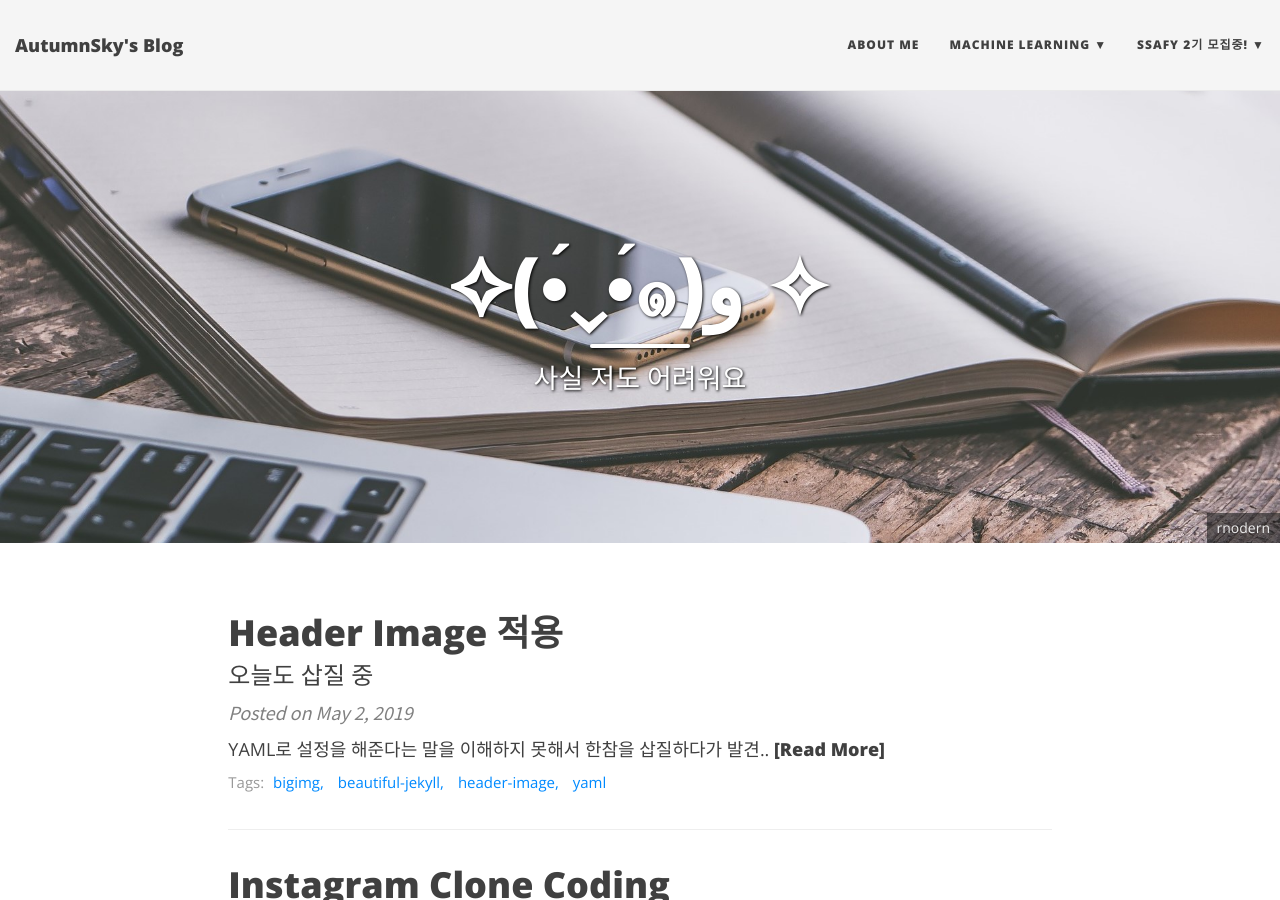
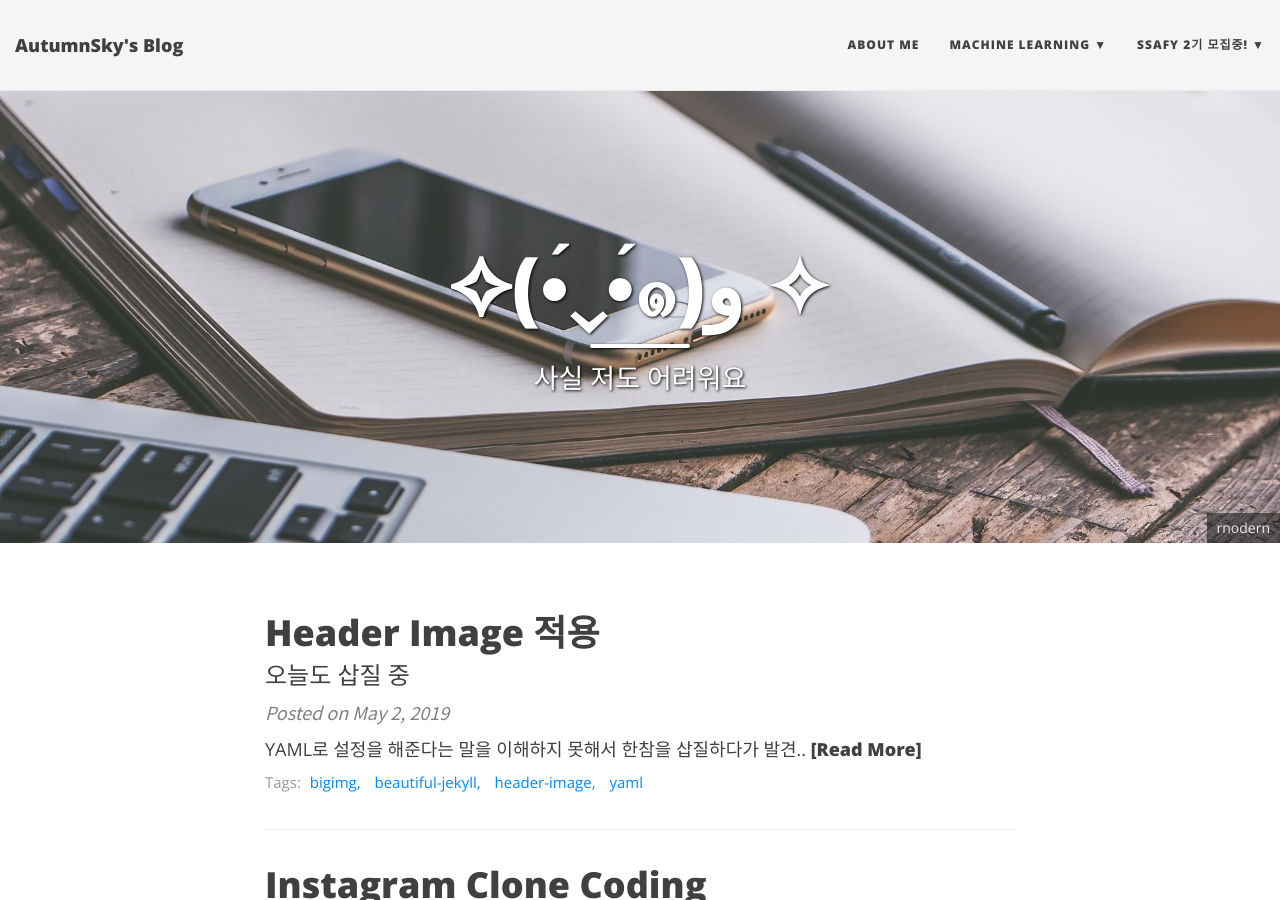
Before and after one commit to DongChanS/AutumnSky92.github.io, a Jekyll site: the page built from index.html, in a window 1280 px wide and 900 px high. Built offline with Jekyll 4.4.1, drawn with Linux system fonts in a browser that asks for light colours; nearby versions of some CDN libraries; the list of posts is cut into pages by our own code.

Commit message:
edit container
글자 깨져서 container-fluid를 다시 수정

```diff
--- a/_includes/header.html
+++ b/_includes/header.html
@@ -21,7 +21,7 @@
 <header class="header-section {% if page.bigimg %}has-img{% endif %}">
 {% if page.bigimg %}
 <div class="big-img intro-header">
-  <div class="container-fluid">
+  <div class="container">
     <div class="row">
       <div class="col-lg-8 col-lg-offset-2 col-md-10 col-md-offset-1">
         <div class="{{ include.type }}-heading">
@@ -46,7 +46,7 @@
 </div>
 {% endif %}
 <div class="intro-header no-img">
-  <div class="container-fluid">
+  <div class="container">
     <div class="row">
       <div class="col-lg-8 col-lg-offset-2 col-md-10 col-md-offset-1">
         <div class="{{ include.type }}-heading">
--- a/_layouts/default.html
+++ b/_layouts/default.html
@@ -4,6 +4,6 @@ layout: base
 
 <div class="intro-header"></div>
 
-<div role="main" class="container-fluid">
+<div role="main" class="container">
   {{ content }}
 </div>
--- a/_layouts/page.html
+++ b/_layouts/page.html
@@ -4,7 +4,7 @@ layout: base
 
 {% include header.html type="page" %}
 
-<div class="container-fluid" role="main">
+<div class="container" role="main">
   <div class="row">
     <div class="col-lg-8 col-lg-offset-2 col-md-10 col-md-offset-1">
       {{ content }}
--- a/_layouts/post.html
+++ b/_layouts/post.html
@@ -4,7 +4,7 @@ layout: base
 
 {% include header.html type="post" %}
 
-<div class="container-fluid">
+<div class="container">
   <div class="row">
     <div class="col-lg-8 col-lg-offset-2 col-md-10 col-md-offset-1">
 
```
